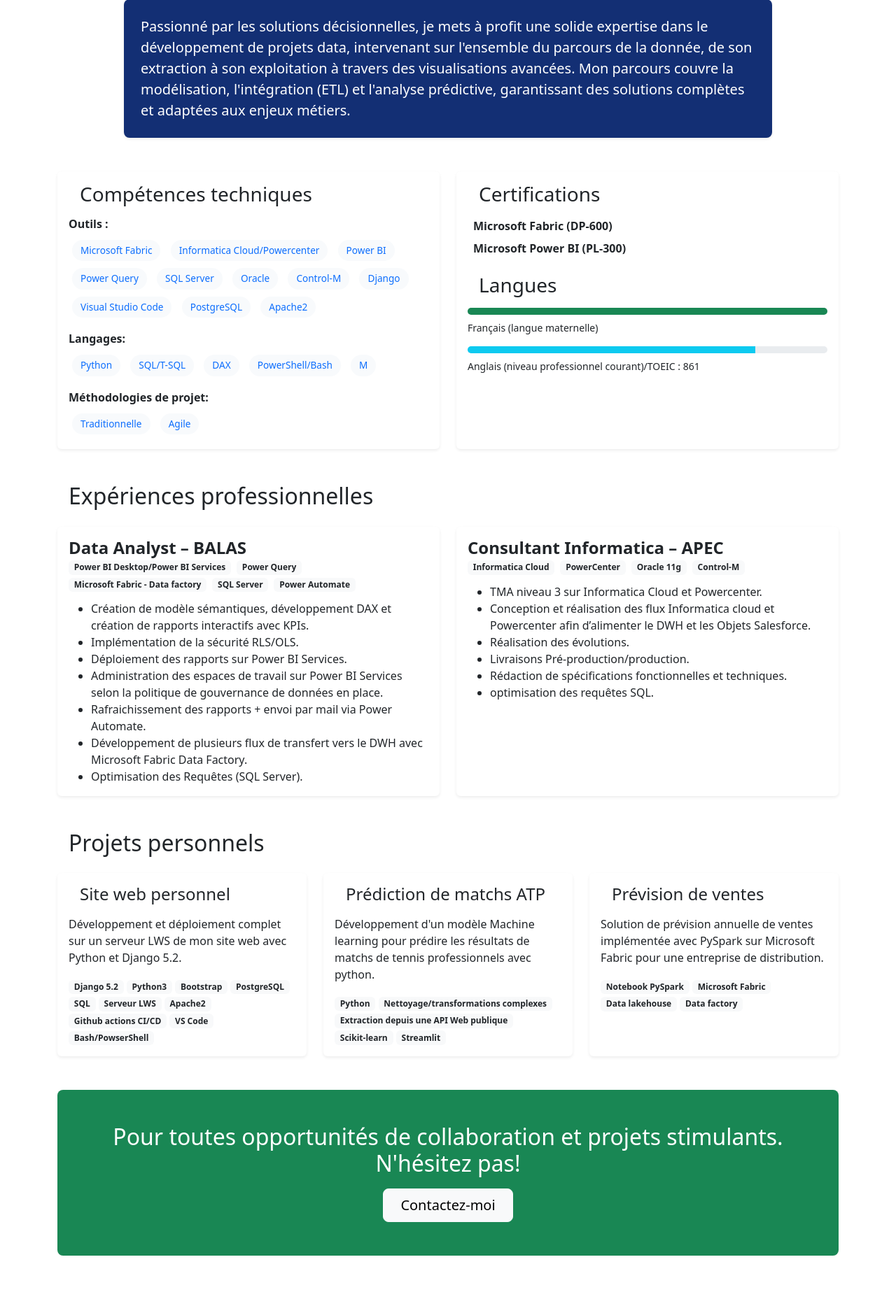
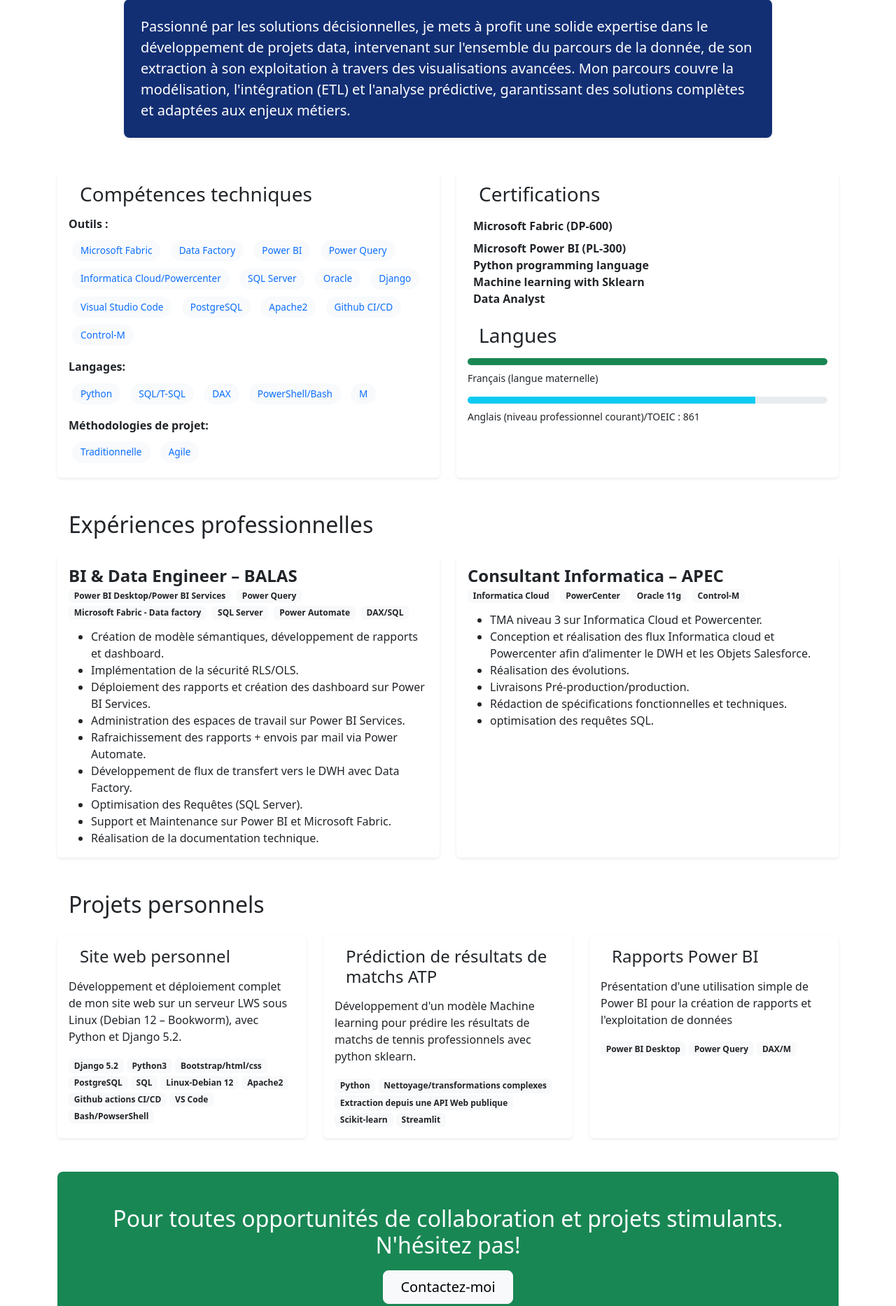
Before and after one commit to adechielie/monsiteweb, a Django app: template pages/templates/about.html in a window 1280 px wide. Shown: the part 378-2245 px from the top of the page at 70% size. Run offline with Django 5.2, Linux system fonts and the light colour scheme; the template is opened without the code that fills it, so the values that code supplies are empty; parts of the project's set-up code (start-up, migrations or seed data) failed here and were passed over.

Commit message:
modification home, about, services

```diff
--- a/pages/templates/about.html
+++ b/pages/templates/about.html
@@ -107,16 +107,18 @@
                         <div class="mb-3">
                             <h6 class="fw-bold">Outils :</h6>
                             <span class="skill-badge">Microsoft Fabric</span>
-                            <span class="skill-badge">Informatica Cloud/Powercenter</span>
+                            <span class="skill-badge">Data Factory</span>
                             <span class="skill-badge">Power BI</span>
                             <span class="skill-badge">Power Query</span>
+                            <span class="skill-badge">Informatica Cloud/Powercenter</span>
                             <span class="skill-badge">SQL Server</span>
                             <span class="skill-badge">Oracle</span>
-                            <span class="skill-badge">Control-M</span>
                             <span class="skill-badge">Django</span>
                             <span class="skill-badge">Visual Studio Code</span>
                             <span class="skill-badge">PostgreSQL</span>
                             <span class="skill-badge">Apache2</span>
+                            <span class="skill-badge">Github CI/CD</span>
+                            <span class="skill-badge">Control-M</span>
                         </div>
                         <div class="mb-3">
                             <h6 class="fw-bold">Langages:</h6>
@@ -146,11 +148,23 @@
                         <div class="mb-4">
                             <div class="d-flex align-items-center mb-2">
                                 <i class="bi bi-microsoft text-primary me-2"></i>
-                                <a href="https://learn.microsoft.com/en-us/credentials/certifications/dp-600/" target="_blank" class="fw-bold text-decoration-none text-dark">Microsoft Fabric (DP-600)</a>
+                                <a href="https://learn.microsoft.com/api/credentials/share/en-us/FranckADECHI-5049/9BF95545717138E4?sharingId=B0EB2D3EC21AA591" target="_blank" class="fw-bold text-decoration-none text-dark">Microsoft Fabric (DP-600)</a>
                             </div>
                             <div class="d-flex align-items-center">
                                 <i class="bi bi-microsoft text-primary me-2"></i>
-                                <a href="https://learn.microsoft.com/en-us/credentials/certifications/power-bi-data-analyst-associate/" target="_blank" class="fw-bold text-decoration-none text-dark">Microsoft Power BI (PL-300)</a>
+                                <a href="https://learn.microsoft.com/api/credentials/share/en-us/FranckADECHI-5049/81CF020DF66E96?sharingId=B0EB2D3EC21AA591" target="_blank" class="fw-bold text-decoration-none text-dark">Microsoft Power BI (PL-300)</a>
+                            </div>
+                            <div class="d-flex align-items-center">
+                                <i class="bi bi-microsoft text-primary me-2"></i>
+                                <a href="https://verify.datascientest.com/bf227604-5dd6-4960-bbcf-ab0a62a2ac06.pdf" target="_blank" class="fw-bold text-decoration-none text-dark">Python programming language</a>
+                            </div>
+                            <div class="d-flex align-items-center">
+                                <i class="bi bi-microsoft text-primary me-2"></i>
+                                <a href="https://verify.datascientest.com/356a649b-08a9-4c46-bd1f-0f99a9eef134.pdf" target="_blank" class="fw-bold text-decoration-none text-dark">Machine learning with Sklearn</a>
+                            </div>
+                            <div class="d-flex align-items-center">
+                                <i class="bi bi-microsoft text-primary me-2"></i>
+                                <a href="https://files.datascientest.com/diploma/bcd864c7-e733-4511-bfca-3648f4bce8c6.pdf" target="_blank" class="fw-bold text-decoration-none text-dark">Data Analyst</a>
                             </div>
                         </div>
 
@@ -183,22 +197,25 @@
         <div class="col-md-6">
             <div class="card h-100 border-0 shadow-sm card-hover bg-white">
                 <div class="card-body">
-                    <h4 class="mb-1 text-dark fw-bold">Data Analyst – BALAS</h4>
+                    <h4 class="mb-1 text-dark fw-bold">BI & Data Engineer – BALAS</h4>
                     <div class="d-flex flex-wrap mb-2">
                         <span class="badge bg-light text-dark me-2 mb-1">Power BI Desktop/Power BI Services</span>
                         <span class="badge bg-light text-dark me-2 mb-1">Power Query</span>
                         <span class="badge bg-light text-dark me-2 mb-1">Microsoft Fabric - Data factory</span>
                         <span class="badge bg-light text-dark me-2 mb-1">SQL Server</span>
                         <span class="badge bg-light text-dark me-2 mb-1">Power Automate</span>
+                        <span class="badge bg-light text-dark me-2 mb-1">DAX/SQL</span>
                     </div>
                     <ul class="mb-0">
-                        <li>Création de modèle sémantiques, développement DAX et création de rapports interactifs avec KPIs.</li>
+                        <li>Création de modèle sémantiques, développement de rapports et dashboard.</li>
                         <li>Implémentation de la sécurité RLS/OLS.</li>
-                        <li>Déploiement des rapports sur Power BI Services.</li>
-                        <li>Administration des espaces de travail sur Power BI Services selon la politique de gouvernance de données en place.</li>
-                        <li>Rafraichissement des rapports + envoi par mail via Power Automate.</li>
-                        <li>Développement de plusieurs flux de transfert vers le DWH avec Microsoft Fabric Data Factory.</li>
+                        <li>Déploiement des rapports et création des dashboard sur Power BI Services.</li>
+                        <li>Administration des espaces de travail sur Power BI Services.</li>
+                        <li>Rafraichissement des rapports + envois par mail via Power Automate.</li>
+                        <li>Développement de flux de transfert vers le DWH avec Data Factory.</li>
                         <li>Optimisation des Requêtes (SQL Server).</li>
+                        <li>Support et Maintenance sur Power BI et Microsoft Fabric.</li>
+                        <li>Réalisation de la documentation technique.</li>
 
                     </ul>
                 </div>
@@ -246,14 +263,14 @@
                                     <i class="bi bi-code-slash fs-3 text-primary me-3"></i>
                                     <h4 class="mb-0">Site web personnel</h4>
                                 </div>
-                                <p>Développement et déploiement complet sur un serveur LWS de mon site web avec Python et Django 5.2.</p>
+                                <p>Développement et déploiement complet de mon site web sur un serveur LWS sous Linux (Debian 12 – Bookworm), avec Python et Django 5.2.</p>
                                 <div class="mt-auto">
                                 <span class="badge bg-light text-dark">Django 5.2</span>
                                 <span class="badge bg-light text-dark">Python3</span>
-                                <span class="badge bg-light text-dark">Bootstrap</span>
+                                <span class="badge bg-light text-dark">Bootstrap/html/css</span>
                                 <span class="badge bg-light text-dark">PostgreSQL</span>
                                 <span class="badge bg-light text-dark">SQL</span>
-                                <span class="badge bg-light text-dark">Serveur LWS</span>
+                                <span class="badge bg-light text-dark">Linux-Debian 12</span>
                                 <span class="badge bg-light text-dark">Apache2</span>
                                 <span class="badge bg-light text-dark">Github actions CI/CD</span>
                                 <span class="badge bg-light text-dark">VS Code</span>
@@ -265,13 +282,14 @@
                 </div>
 
                 <div class="col-md-4">
+                    <a href="https://github.com/adechielie/ATP-Prediction" target="_blank" class="text-decoration-none text-dark"></a>
                         <div class="card h-100 border-0 shadow-sm card-hover">
                             <div class="card-body">
                                 <div class="d-flex align-items-center mb-3">
                                     <i class="bi bi-graph-up-arrow fs-3 text-primary me-3"></i>
-                                <h4 class="mb-0">Prédiction de matchs ATP</h4>
+                                    <h4 class="mb-0">Prédiction de résultats de matchs ATP</h4>
                                 </div>
-                            <p>Développement d'un modèle Machine learning pour prédire les résultats de matchs de tennis professionnels avec python.</p>
+                                <p>Développement d'un modèle Machine learning pour prédire les résultats de matchs de tennis professionnels avec python sklearn.</p>
                                 <div class="mt-auto">
                                     <span class="badge bg-light text-dark">Python</span>
                                     <span class="badge bg-light text-dark">Nettoyage/transformations complexes</span>
@@ -281,6 +299,7 @@
                                 </div>
                             </div>
                         </div>
+                    </a>
                 </div>
 
                 <div class="col-md-4">
@@ -288,14 +307,13 @@
                         <div class="card-body">
                             <div class="d-flex align-items-center mb-3">
                                 <i class="bi bi-bar-chart-line fs-3 text-primary me-3"></i>
-                                <h4 class="mb-0">Prévision de ventes</h4>
+                                <h4 class="mb-0">Rapports Power BI</h4>
                             </div>
-                            <p>Solution de prévision annuelle de ventes implémentée avec PySpark sur Microsoft Fabric pour une entreprise de distribution.</p>
+                            <p>Présentation d'une utilisation simple de Power BI pour la création de rapports et l'exploitation de données</p>
                             <div class="mt-auto">
-                                <span class="badge bg-light text-dark">Notebook PySpark</span>
-                                <span class="badge bg-light text-dark">Microsoft Fabric</span>
-                                <span class="badge bg-light text-dark">Data lakehouse</span>
-                                <span class="badge bg-light text-dark">Data factory</span>
+                                <span class="badge bg-light text-dark">Power BI Desktop</span>
+                                <span class="badge bg-light text-dark">Power Query</span>
+                                <span class="badge bg-light text-dark">DAX/M</span>
                             </div>
                         </div>
                     </div>
```
Also changed, not shown: pages/templates/home.html (+22 -20 lines), services/templates/services/services.html (+14 -14 lines). Lines whose indentation alone changed are shown as unchanged.
